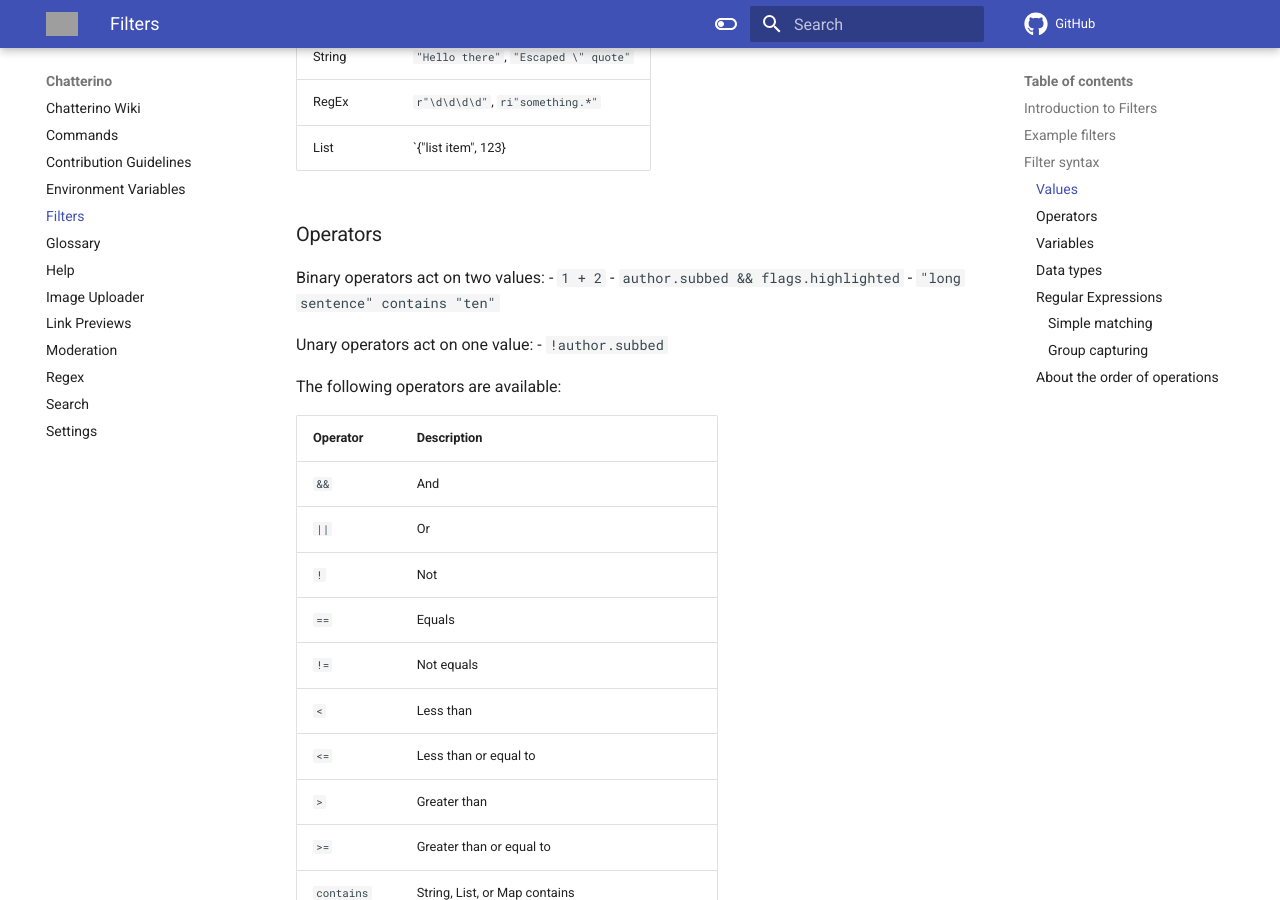
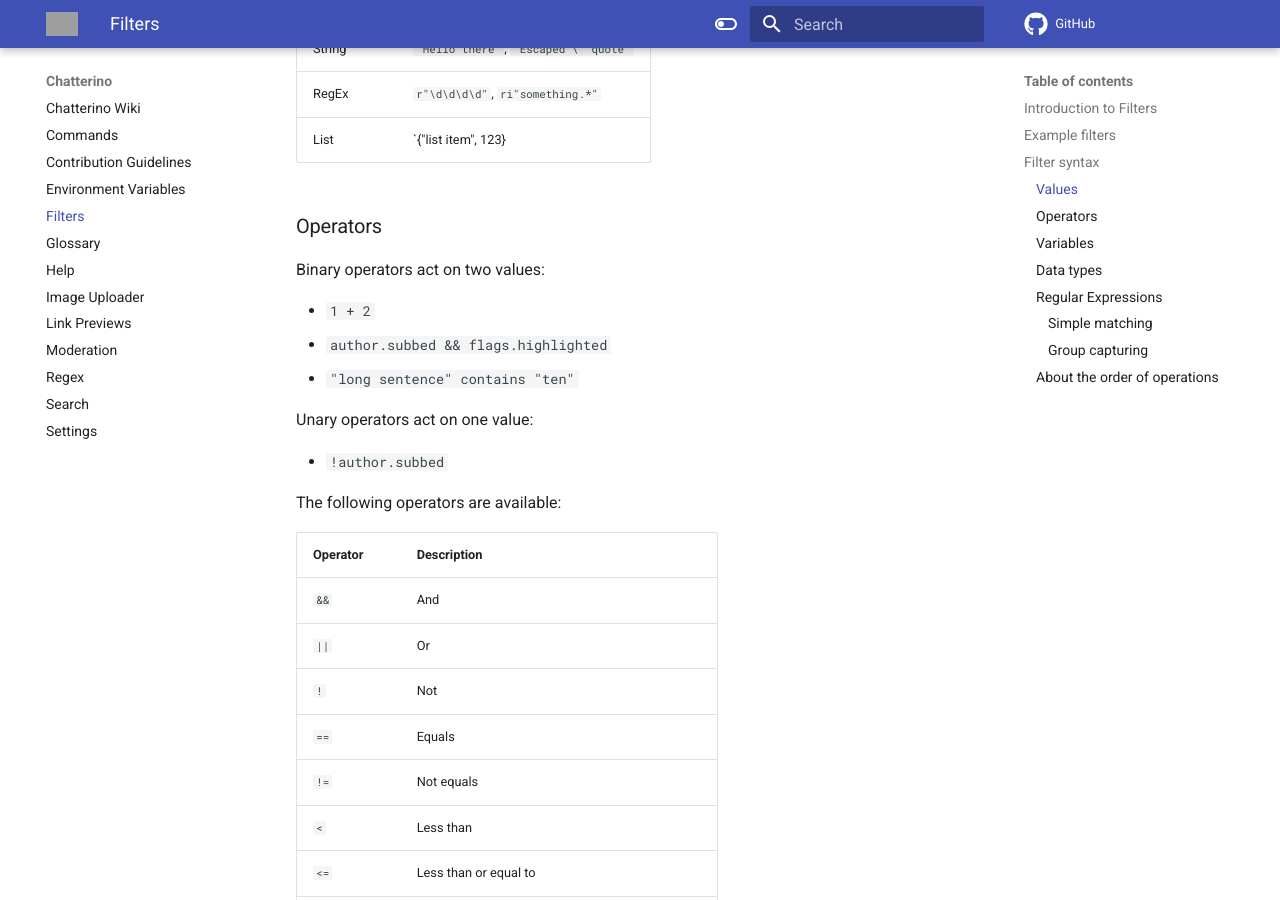
Before and after one commit to Chatterino/wiki, an MkDocs documentation site: the page built from docs/Filters.md, in a window 1280 px wide and 900 px high, scrolled down 1450 px. Built offline with MkDocs 1.6.1 and Material for MkDocs 9.7.7, drawn with Linux system fonts in a browser that asks for light colours; comment, search, counter and statistics services are not loaded; part of the change alters nothing that is shown; some of the changed text lies outside the part shown; grey boxes are pictures that could not be loaded.

```diff
--- a/docs/Filters.md
+++ b/docs/Filters.md
@@ -7,18 +7,20 @@ Multiple filters can be applied to a Split. A message must pass all applied filt
 Simple filters are available through the Channel Filter Creator dialog. Advanced filters take inspiration from many programming languages, and the full description of keywords and operators can be found below.
 
 ## Example filters
+
 - `message.content contains "hello"`
-    - Only messages that contain the phrase `hello`
+  - Only messages that contain the phrase `hello`
 - `message.length < 40 || author.subbed`
-    - Messages that are less than 40 characters log, OR are sent by a subscriber.
+  - Messages that are less than 40 characters log, OR are sent by a subscriber.
 - `channel.name == "somestreamer" && author.badges contains "moderator"`
-    - Messages that originated in the channel `somestreamer` AND are from users with a moderator badge
+  - Messages that originated in the channel `somestreamer` AND are from users with a moderator badge
 
 ## Filter syntax
 
 A filter must be a valid expression. An expression is comprised of conditions and values which are evaluated to a single `True` or `False` value to decide whether to filter a message. Evaluating to something other than `True` or `False` will lead to all messages being filtered out.
 
 ### Values
+
 A value can be an integer (`123`, `5`), a string (`"hello"`, `"this is a string"`), a variable (`author.name`, `message.length`), a list of values (`{123, "hello", author.name}`), or a regular expression (`r"\d\d\d\d"`).
 
 Lists are surrounded by braces (`{}`) and list items are separated by commas. A list item can be a value (e.g. `"hello"`) or an expression wrapped in parentheses (e.g. `(author.sub_length * message.length)`).
@@ -29,81 +31,85 @@ When a filter is evaluated, variables are replaced with the values they represen
 
 **Literals:**
 
-| Name | Example |
-| - | - |
-| Int | `123`, `5` |
+| Name   | Example                               |
+| ------ | ------------------------------------- |
+| Int    | `123`, `5`                            |
 | String | `"Hello there"`, `"Escaped \" quote"` |
-| RegEx | `r"\d\d\d\d"`, `ri"something.*"` |
-| List | `{"list item", 123} |
+| RegEx  | `r"\d\d\d\d"`, `ri"something.*"`      |
+| List   | `{"list item", 123}                   |
 
 ### Operators
 
 Binary operators act on two values:
+
 - `1 + 2`
 - `author.subbed && flags.highlighted`
 - `"long sentence" contains "ten"`
 
 Unary operators act on one value:
+
 - `!author.subbed`
 
 The following operators are available:
 
-| Operator | Description |
-| - | - |
-| `&&` | And |
-| `||` | Or |
-| `!` | Not |
-| `==` | Equals |
-| `!=` | Not equals |
-| `<` | Less than |
-| `<=` | Less than or equal to |
-| `>` | Greater than |
-| `>=` | Greater than or equal to |
-| `contains` | String, List, or Map contains |
+| Operator     | Description                                             |
+| ------------ | ------------------------------------------------------- |
+| `&&`         | And                                                     |
+| `||`         | Or                                                      |
+| `!`          | Not                                                     |
+| `==`         | Equals                                                  |
+| `!=`         | Not equals                                              |
+| `<`          | Less than                                               |
+| `<=`         | Less than or equal to                                   |
+| `>`          | Greater than                                            |
+| `>=`         | Greater than or equal to                                |
+| `contains`   | String, List, or Map contains                           |
 | `startswith` | String or List starts with text or string, respectively |
-| `endswith` | String or List ends with text or string, respectively |
-| `match` | Match string with regular expression |
-| `+` | Add (or string concatenation) |
-| `-` | Subtract |
-| `*` | Multiply |
-| `/` | Divide (integer) |
-| `%` | Modulus |
+| `endswith`   | String or List ends with text or string, respectively   |
+| `match`      | Match string with regular expression                    |
+| `+`          | Add (or string concatenation)                           |
+| `-`          | Subtract                                                |
+| `*`          | Multiply                                                |
+| `/`          | Divide (integer)                                        |
+| `%`          | Modulus                                                 |
 
 ### Variables
 
 The following variables are available:
 
-| Variable | Type | Description |
-| - | - | - |
-| **Author** | | User who sent the message|
-| `author.badges` | List<String> | List of author's badges |
-| `author.color` | Color* | Color code of author, or none |
-| `author.name` | String | Display name of author |
-| `author.no_color` | Bool | Whether the author has no color set (i.e. gray name) |
-| `author.subbed` | Bool | Whether author is subscribed |
-| `author.sub_length` | Int | How long author has been subscribed (or zero) |
-| **Channel** | | The channel where the message was sent |
-| `channel.name` | String | Channel name |
-| `channel.watching` | Bool | Whether the channel is being watched (requires Chatterino extension) |
-| `channel.live` | Bool | Whether the channel is currently live |
-| **Flags** | | Message-specific flags |
-| `flags.highlighted` | Bool | Whether the message is highlighted |
-| `flags.points_redeemed` | Bool | Whether the message was redeemed through channel points |
-| `flags.sub_message` | Bool | Whether the message is a sub/resub/gift message |
-| `flags.system_message` | Bool | Whether the message is a system message (i.e. timeout/ban/info) |
-| `flags.reward_message` | Bool | Whether the message is a redeemed channel point reward message (available in [nightly](../Help/#what-is-nightly-and-how-to-use-install-it) since [c0f4a410](https://github.com/Chatterino/chatterino2/commit/c0f4a410fab95df6f22c921586d6ed10f2b6dc74)) |
-| `flags.first_message` | Bool | Whether the message is the author's first message in the channel (available in [nightly](../Help/#what-is-nightly-and-how-to-use-install-it) since ...) |
-| `flags.whisper` | Bool | Whether the message is a whisper |
-| **Message** | | Actual message sent |
-| `message.content` | String | Message content |
-| `message.length` | Int | Message length |
+| Variable                | Type         | Description                                                                                                |
+| ----------------------- | ------------ | ---------------------------------------------------------------------------------------------------------- |
+| **Author**              |              | User who sent the message                                                                                  |
+| `author.badges`         | List<String> | List of author's badges                                                                                    |
+| `author.color`          | Color\*      | Color code of author, or none                                                                              |
+| `author.name`           | String       | Display name of author                                                                                     |
+| `author.no_color`       | Bool         | Whether the author has no color set (i.e. gray name)                                                       |
+| `author.subbed`         | Bool         | Whether author is subscribed                                                                               |
+| `author.sub_length`     | Int          | How long author has been subscribed (or zero)                                                              |
+| **Channel**             |              | The channel where the message was sent                                                                     |
+| `channel.name`          | String       | Channel name                                                                                               |
+| `channel.watching`      | Bool         | Whether the channel is being watched (requires Chatterino extension)                                       |
+| `channel.live`          | Bool         | Whether the channel is currently live                                                                      |
+| **Flags**               |              | Message-specific flags                                                                                     |
+| `flags.highlighted`     | Bool         | Whether the message is highlighted                                                                         |
+| `flags.points_redeemed` | Bool         | Whether the message was redeemed through channel points                                                    |
+| `flags.sub_message`     | Bool         | Whether the message is a sub/resub/gift message                                                            |
+| `flags.system_message`  | Bool         | Whether the message is a system message (i.e. timeout/ban/info)                                            |
+| `flags.reward_message`  | Bool         | Whether the message is a redeemed channel point reward message (available in [nightly] since [c0f4a410])   |
+| `flags.first_message`   | Bool         | Whether the message is the author's first message in the channel (available in [nightly] since [e033f8e4]) |
+| `flags.whisper`         | Bool         | Whether the message is a whisper                                                                           |
+| **Message**             |              | Actual message sent                                                                                        |
+| `message.content`       | String       | Message content                                                                                            |
+| `message.length`        | Int          | Message length                                                                                             |
 
-*Note: To compare a `Color`, compare it to a color hex code string: `author.color == "#FF0000"`
+\*Note: To compare a `Color`, compare it to a color hex code string: `author.color == "#FF0000"`
 
 ### Data types
+
 Generally, data types won't be much of an issue. However, mismatching datatypes can cause confusing results.
 
 For example:
+
 - `"abc" + 123 == "abc123"` but `123 + "abc" != "123abc"`
 - `1 + "2" == 3` and `1 + "2" == "3"`.
 
@@ -113,15 +119,17 @@ If two types can't mix, `False` or `0` will be returned, depending on the contex
 Double check the table above to see the types of each variable to prevent unexpected results.
 
 ### Regular Expressions
+
 Chatterino can match string variables to a regular expression, returning whether the expression matched or, optionally, the value of a capture group.
 
+#### Simple matching
 
-#### Simple matching
 `"some string" match r"some regex"` returns `True` or `False`.
 
 For example: `message.content match r"\d\d"`
 
 #### Group capturing
+
 `"some string" match {r"some regex", capture number}` returns `False` if no match or the value of the nth captured group.
 
 For example: `message.content match {r"(\d\d)/(\d\d)/(\d\d\d\d)", 3}` matches the year component of a date like `12/31/2020`.
@@ -129,6 +137,7 @@ For example: `message.content match {r"(\d\d)/(\d\d)/(\d\d\d\d)", 3}` matches th
 `(message.content match {r"(\d\d)/(\d\d)/(\d\d\d\d)", 3}) == "2020"` will filter only messages that contain a written date with 2020 as the year.
 
 ### About the order of operations
+
 The order of operations in filters may not be exactly what you expect.
 
 - Expressions in parentheses are evaluated first
@@ -137,3 +146,7 @@ The order of operations in filters may not be exactly what you expect.
 - `a || b && c || d` is evaluated as `a || (b && c) || d`
 
 Basically, if you're unsure about the order of operations, use extra parentheses.
+
+[nightly]: ../Help/#what-is-nightly-and-how-to-use-install-it
+[c0f4a410]: https://github.com/Chatterino/chatterino2/commit/c0f4a410fab95df6f22c921586d6ed10f2b6dc74
+[e033f8e4]: https://github.com/Chatterino/chatterino2/commit/e033f8e43eea9cf52df84c93ed8a8464667b4153
```
